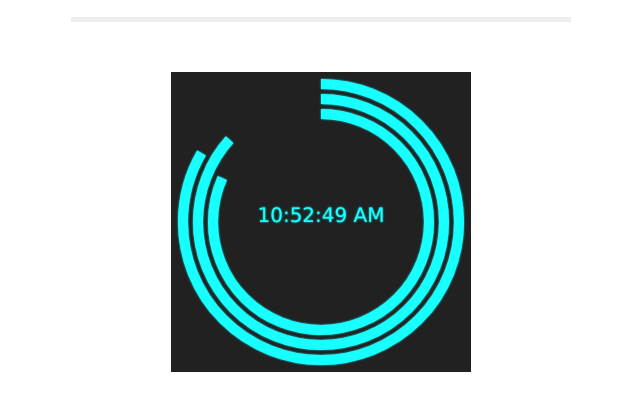
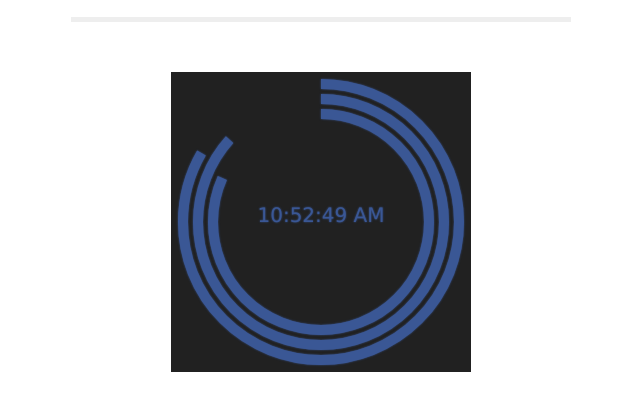
Before and after one commit to lasverg/bandClock, a plain HTML site: page example/index.html in a window 1280 px wide. Shown: the part 63-474 px from the top of the page, without its empty margins (319-959 px from the left). Drawn offline with nearby package versions, Linux system fonts and the light colour scheme.

Commit message:
improved

```diff
--- a/example/index.html
+++ b/example/index.html
@@ -36,7 +36,7 @@
           //configure here
           // size: ,
           // bgColor: ,
-          // color: ,
+           color: '#3a5795' ,
           //  lineWidth:  ,
           // lineCap: ,
           // gap: ,
```
